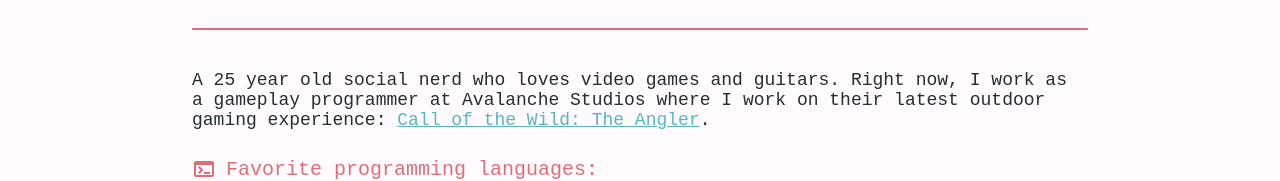
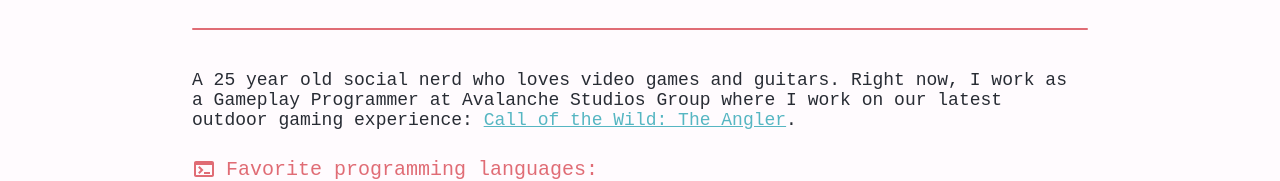
Before and after one commit to jonan270/Interactive-portfolio, a React (Create React App) app: page / in a window 1280 px wide. Shown: the part 686-867 px from the top of the page. Built offline with nearby package versions, Linux system fonts and the light colour scheme.

Commit message:
Update about me section

```diff
--- a/src/components/AboutMe.tsx
+++ b/src/components/AboutMe.tsx
@@ -34,8 +34,8 @@ const AboutMe: React.FC<{}> = () => {
             <hr/>
             <p>
                 A 25 year old social nerd who loves video games and guitars.
-                Right now, I work as a gameplay programmer at Avalanche Studios
-                where I work on their latest outdoor gaming experience:&nbsp;
+                Right now, I work as a Gameplay Programmer at Avalanche Studios Group
+                where I work on our latest outdoor gaming experience:&nbsp;
                 <a href={theAnglerLink} target="_blank" rel="noreferrer">
                         Call of the Wild: The Angler
                 </a>.
```
